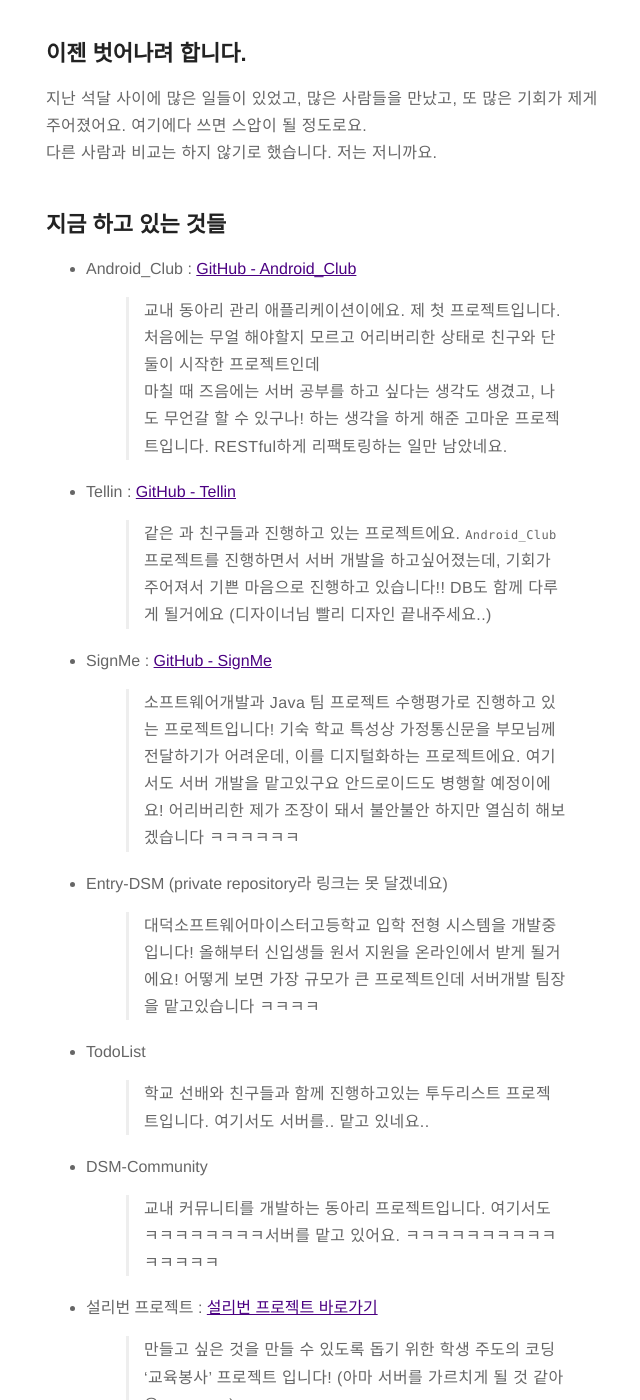
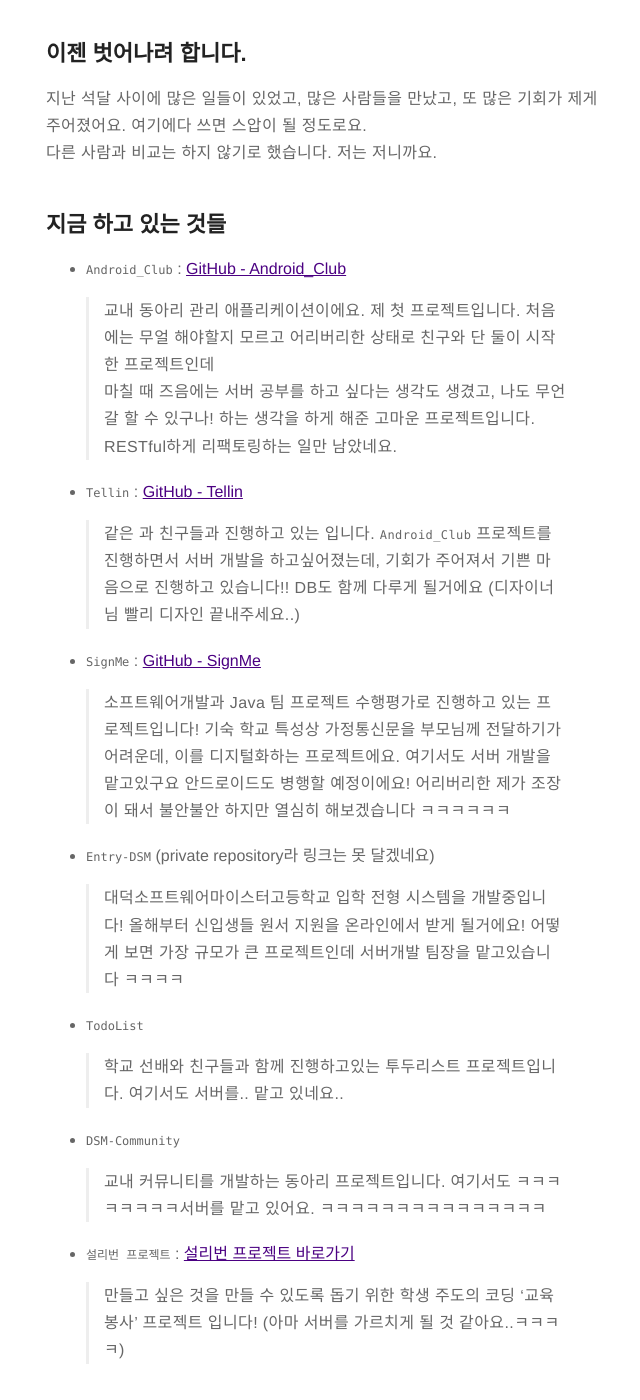
Before and after one commit to CHANMYUNG/nooheat.github.io, a Jekyll site: the page built from _posts/2017-07-06-첫 포스팅.markdown, in a window 1280 px wide and 1400 px high, scrolled down 993 px. Shown: the whole window, without its empty margins (314-954 px from the left). Built offline with Jekyll 4.4.1, drawn with Linux system fonts in a browser that asks for light colours.

Commit message:
포스트 수정

````diff
--- a/_posts/2017-07-06-첫 포스팅.markdown
+++ b/_posts/2017-07-06-첫 포스팅.markdown
@@ -36,27 +36,34 @@ OS를 개발하거나, 큰 규모의 대회에 나가서 입상하는 친구,
 
 지금 하고 있는 것들
 ---
-- Android_Club : [GitHub - Android_Club](https://github.com/Nooheat/Android_Club)
+- ```Android_Club``` : [GitHub - Android_Club](https://github.com/Nooheat/Android_Club)
+
 > 교내 동아리 관리 애플리케이션이에요. 제 첫 프로젝트입니다. 처음에는 무얼 해야할지 모르고 어리버리한 상태로 친구와 단 둘이 시작한 프로젝트인데
 마칠 때 즈음에는 서버 공부를 하고 싶다는 생각도 생겼고, 나도 무언갈 할 수 있구나! 하는 생각을 하게 해준 고마운 프로젝트입니다. RESTful하게 리팩토링하는 일만 남았네요.
 
-- Tellin : [GitHub - Tellin](https://github.com/Nooheat/Tellin)
-> 같은 과 친구들과 진행하고 있는 프로젝트에요. ```Android_Club``` 프로젝트를 진행하면서 서버 개발을 하고싶어졌는데, 기회가 주어져서 기쁜 마음으로 진행하고 있습니다!! DB도 함께 다루게 될거에요 (디자이너님 빨리 디자인 끝내주세요..)
+- ```Tellin``` : [GitHub - Tellin](https://github.com/Nooheat/Tellin)
 
-- SignMe : [GitHub - SignMe](https://github.com/Nooheat/SignMe)
+> 같은 과 친구들과 진행하고 있는 입니다. ```Android_Club``` 프로젝트를 진행하면서 서버 개발을 하고싶어졌는데, 기회가 주어져서 기쁜 마음으로 진행하고 있습니다!! DB도 함께 다루게 될거에요 (디자이너님 빨리 디자인 끝내주세요..)
+
+- ```SignMe``` : [GitHub - SignMe](https://github.com/Nooheat/SignMe)
+
 > 소프트웨어개발과 Java 팀 프로젝트 수행평가로 진행하고 있는 프로젝트입니다! 기숙 학교 특성상 가정통신문을 부모님께 전달하기가 어려운데, 이를 디지털화하는 프로젝트에요.
 여기서도 서버 개발을 맡고있구요 안드로이드도 병행할 예정이에요! 어리버리한 제가 조장이 돼서 불안불안 하지만 열심히 해보겠습니다 ㅋㅋㅋㅋㅋㅋ
 
-- Entry-DSM (private repository라 링크는 못 달겠네요)
+- ```Entry-DSM``` (private repository라 링크는 못 달겠네요)
+
 > 대덕소프트웨어마이스터고등학교 입학 전형 시스템을 개발중입니다! 올해부터 신입생들 원서 지원을 온라인에서 받게 될거에요! 어떻게 보면 가장 규모가 큰 프로젝트인데 서버개발 팀장을 맡고있습니다 ㅋㅋㅋㅋ
 
-- TodoList
+- ```TodoList```
+
 > 학교 선배와 친구들과 함께 진행하고있는 투두리스트 프로젝트입니다. 여기서도 서버를.. 맡고 있네요..
 
-- DSM-Community
+- ```DSM-Community```
+
 > 교내 커뮤니티를 개발하는 동아리 프로젝트입니다. 여기서도 ㅋㅋㅋㅋㅋㅋㅋㅋ서버를 맡고 있어요. ㅋㅋㅋㅋㅋㅋㅋㅋㅋㅋㅋㅋㅋㅋㅋ
 
-- 설리번 프로젝트 : [설리번 프로젝트 바로가기](http://sullivanproject.in/)
+- ```설리번 프로젝트``` : [설리번 프로젝트 바로가기](http://sullivanproject.in/)
+
 > 만들고 싶은 것을 만들 수 있도록 돕기 위한 학생 주도의 코딩 '교육봉사' 프로젝트 입니다! (아마 서버를 가르치게 될 것 같아요..ㅋㅋㅋㅋ)
 
 열심히 달려보겠습니다. 감사합니다!
````
